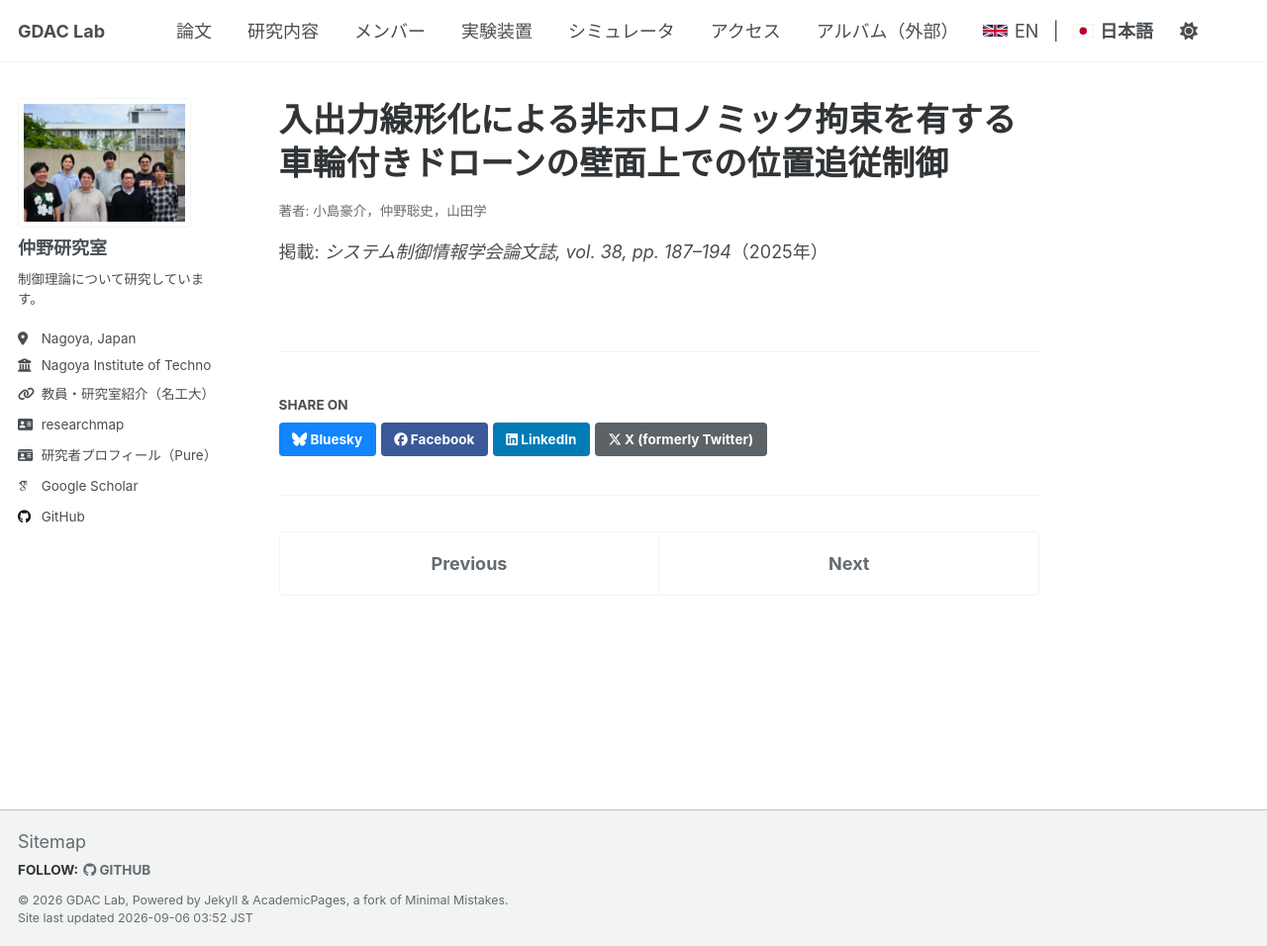
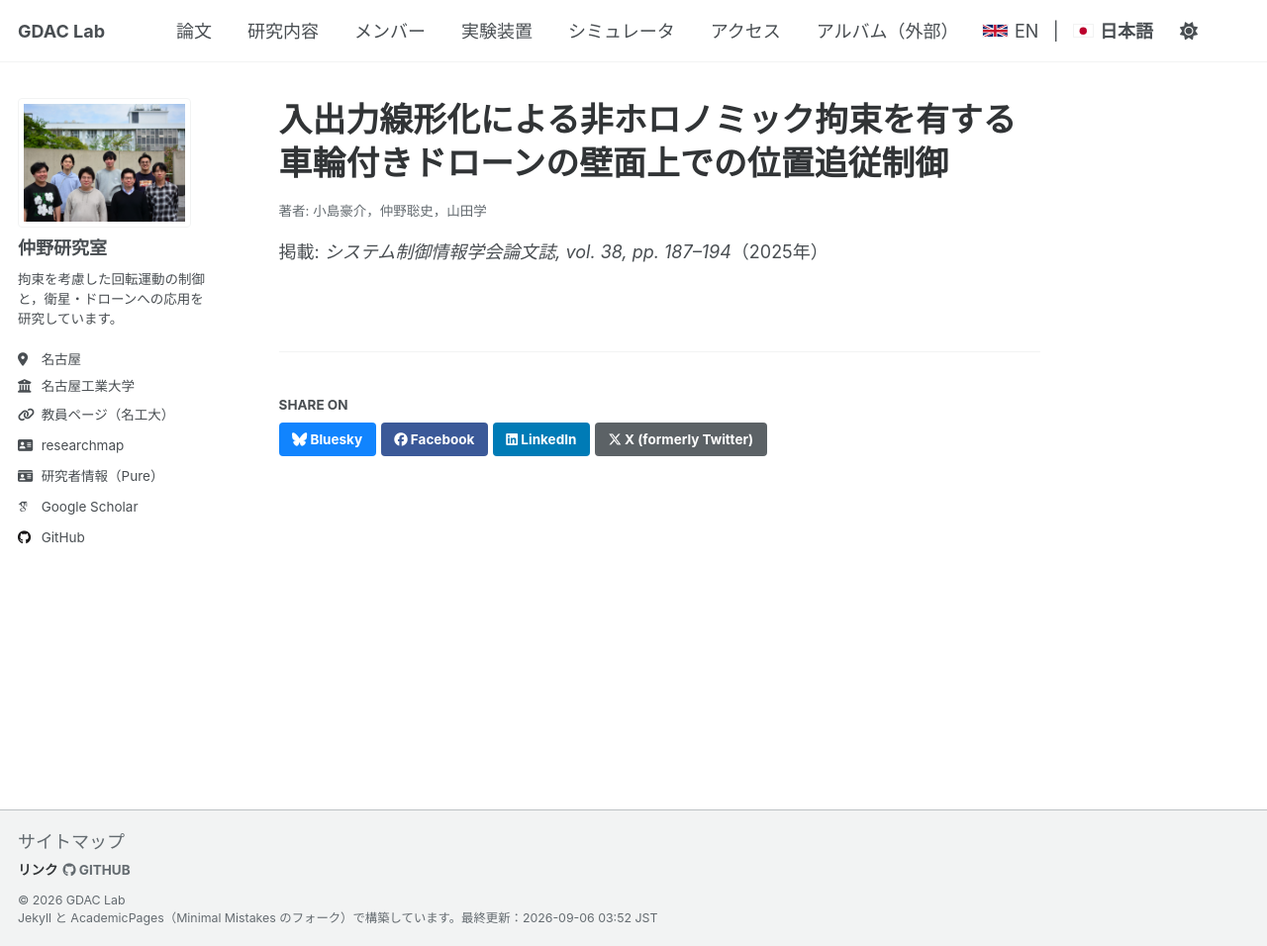
Before and after one commit to GDAC-Lab/gdac-lab.github.io, a Jekyll site: the page built from _publications/2025-09-01-rm-50028748.md, in a window 1280 px wide and 956 px high. Shown: the whole window at 99% size. Built offline with Jekyll 4.4.1, drawn with Linux system fonts in a browser that asks for light colours.

Commit message:
Localize the interface on Japanese pages
Sidebar location, employer, mail and link button; footer credits and
build stamp; the table-of-contents label; the revision date on the terms
page; the theme toggle's accessible name; the 研究内容 navigation label;
and the journal category label. Publication pages drop the previous/next
pager, which paged through records by date.

```diff
--- a/_config.yml
+++ b/_config.yml
@@ -29,9 +29,11 @@ author:
   name_ja          : "仲野研究室"
   pronouns         : # example: "she/her"
   bio              : "Geometric Dynamics, Autonomy, and Control Laboratory"
-  bio_ja           : "制御理論について研究しています。"
+  bio_ja           : "拘束を考慮した回転運動の制御と，衛星・ドローンへの応用を研究しています。"
   location         : "Nagoya, Japan"
+  location_ja      : "名古屋"
   employer         : "Nagoya Institute of Technology"
+  employer_ja      : "名古屋工業大学"
   uri              : "https://mcontrol.web.nitech.ac.jp/nakano/" # PI / lab intro (NITech)
   pure_url         : "https://pure.nitech.ac.jp/ja/persons/satoshi-nakano/" # PI profile (NITech Pure)
   # Email: plain `email` adds a mailto link in the sidebar. `email_image` is shown only on People (教員 block).
@@ -100,7 +102,7 @@ publication_category:
     title_ja: '著書'
   manuscripts:
     title: 'Journal Articles'
-    title_ja: '学術論文（掲載誌）'
+    title_ja: '学術雑誌論文'
   conferences:
     title: 'Conference Papers'
     title_ja: '会議論文'
--- a/_includes/author-profile.html
+++ b/_includes/author-profile.html
@@ -25,26 +25,26 @@
   </div>
 
   <div class="author__urls-wrapper">
-    <button class="btn btn--inverse">Follow</button>
+    <button class="btn btn--inverse">{% if page.lang == 'ja' %}リンク{% else %}Links{% endif %}</button>
     <ul class="author__urls social-icons">
       <!-- Font Awesome icons / Biographic information  -->
       {% if author.location %}
-        <li class="author__desktop"><i class="fas fa-fw fa-location-dot icon-pad-right" aria-hidden="true"></i>{{ author.location }}</li>
+        <li class="author__desktop"><i class="fas fa-fw fa-location-dot icon-pad-right" aria-hidden="true"></i>{% if page.lang == 'ja' and author.location_ja %}{{ author.location_ja }}{% else %}{{ author.location }}{% endif %}</li>
       {% endif %}
       {% if author.employer %}
-        <li class="author__desktop"><i class="fas fa-fw fa-building-columns icon-pad-right" aria-hidden="true"></i>{{ author.employer }}</li>
+        <li class="author__desktop"><i class="fas fa-fw fa-building-columns icon-pad-right" aria-hidden="true"></i>{% if page.lang == 'ja' and author.employer_ja %}{{ author.employer_ja }}{% else %}{{ author.employer }}{% endif %}</li>
       {% endif %}
       {% if author.uri %}
-        <li><a href="{{ author.uri }}" rel="noopener"><i class="fas fa-fw fa-link icon-pad-right" aria-hidden="true"></i>{% if page.lang == 'ja' %}教員・研究室紹介（名工大）{% else %}Faculty page (NITech){% endif %}</a></li>
+        <li><a href="{{ author.uri }}" rel="noopener"><i class="fas fa-fw fa-link icon-pad-right" aria-hidden="true"></i>{% if page.lang == 'ja' %}教員ページ（名工大）{% else %}Faculty page (NITech){% endif %}</a></li>
       {% endif %}
       {% if site.researchmap_url %}
         <li><a href="{{ site.researchmap_url }}" rel="noopener"><i class="fas fa-fw fa-address-card icon-pad-right" aria-hidden="true"></i>researchmap</a></li>
       {% endif %}
       {% if author.pure_url %}
-        <li><a href="{{ author.pure_url }}" rel="noopener"><i class="fa-solid fa-fw fa-id-card icon-pad-right" aria-hidden="true"></i>{% if page.lang == 'ja' %}研究者プロフィール（Pure）{% else %}Research profile (Pure){% endif %}</a></li>
+        <li><a href="{{ author.pure_url }}" rel="noopener"><i class="fa-solid fa-fw fa-id-card icon-pad-right" aria-hidden="true"></i>{% if page.lang == 'ja' %}研究者情報（Pure）{% else %}Research profile (Pure){% endif %}</a></li>
       {% endif %}
       {% if author.email %}
-        <li><a href="mailto:{{ author.email }}"><i class="fas fa-fw fa-envelope icon-pad-right" aria-hidden="true"></i>{{ site.data.ui-text[site.locale].email_label | default: "Email" }}</a></li>
+        <li><a href="mailto:{{ author.email }}"><i class="fas fa-fw fa-envelope icon-pad-right" aria-hidden="true"></i>{% if page.lang == 'ja' %}メール{% else %}{{ site.data.ui-text[site.locale].email_label | default: "Email" }}{% endif %}</a></li>
       {% endif %}
 
       <!-- Font Awesome and Academicons icons / Academic websites -->
--- a/_includes/footer.html
+++ b/_includes/footer.html
@@ -3,9 +3,7 @@
 {% if site.author.github or site.author.bitbucket or site.atom_feed.hide != true %}
 <div class="page__footer-follow">
   <ul class="social-icons">
-    {% if site.data.ui-text[site.locale].follow_label %}
-      <li><strong>{{ site.data.ui-text[site.locale].follow_label }}</strong></li>
-    {% endif %}
+    <li><strong>{% if page.lang == 'ja' %}リンク{% else %}{{ site.data.ui-text[site.locale].follow_label | default: "Follow:" }}{% endif %}</strong></li>
     {% if site.author.github %}
       <li><a href="https://github.com/{{ site.author.github }}"><i class="fab fa-github" aria-hidden="true"></i> GitHub</a></li>
     {% endif %}
@@ -20,7 +18,13 @@
 {% endif %}
 
 <div class="page__footer-copyright">
-  &copy; {{ site.time | date: '%Y' }} {{ site.name | default: site.title }}, {{ site.data.ui-text[site.locale].powered_by | default: "Powered by" }} <a href="https://jekyllrb.com" rel="nofollow">Jekyll</a> &amp; <a href="https://github.com/academicpages/academicpages.github.io">AcademicPages</a>, a fork of <a href="https://mademistakes.com/work/minimal-mistakes-jekyll-theme/" rel="nofollow">Minimal Mistakes</a>.<br />
   {%- comment -%} Build time in JST, so the live site can be checked against the deploy log. {%- endcomment -%}
-  Site last updated {{ "now" | date: '%s' | plus: 32400 | date: '%Y-%m-%d %H:%M' }} JST
+  {%- capture _built %}{{ "now" | date: '%s' | plus: 32400 | date: '%Y-%m-%d %H:%M' }} JST{% endcapture -%}
+  {%- if page.lang == 'ja' %}
+  &copy; {{ site.time | date: '%Y' }} {{ site.name | default: site.title }}<br />
+  <a href="https://jekyllrb.com" rel="nofollow">Jekyll</a> と <a href="https://github.com/academicpages/academicpages.github.io">AcademicPages</a>（<a href="https://mademistakes.com/work/minimal-mistakes-jekyll-theme/" rel="nofollow">Minimal Mistakes</a> のフォーク）で構築しています。最終更新：{{ _built }}
+  {%- else %}
+  &copy; {{ site.time | date: '%Y' }} {{ site.name | default: site.title }}. Built with <a href="https://jekyllrb.com" rel="nofollow">Jekyll</a> and <a href="https://github.com/academicpages/academicpages.github.io">AcademicPages</a>, a fork of <a href="https://mademistakes.com/work/minimal-mistakes-jekyll-theme/" rel="nofollow">Minimal Mistakes</a>.<br />
+  Last updated {{ _built }}
+  {%- endif %}
 </div>
--- a/_includes/footer/custom.html
+++ b/_includes/footer/custom.html
@@ -1,6 +1,6 @@
 <!-- start custom footer snippets -->
-
-<a href="/sitemap/">Sitemap</a>
+{% include base_path %}
+<a href="{{ base_path }}/sitemap/">{% if page.lang == 'ja' %}サイトマップ{% else %}Sitemap{% endif %}</a>
 
 {% comment %}
   MathJax / Plotly / Mermaid are large third-party bundles. They used to load on every
--- a/_includes/masthead.html
+++ b/_includes/masthead.html
@@ -59,7 +59,7 @@
           {%- endif -%}
           <li class="masthead__menu-item persist">{% if lang_is_ja %}<a href="{{ base_path }}{{ lang_url_en }}" class="masthead__lang-link">{% include lang-flag.html code="gb" %}EN</a><span class="masthead__lang-sep">|</span><span class="masthead__lang-current">{% include lang-flag.html code="jp" %}日本語</span>{% else %}<span class="masthead__lang-current">{% include lang-flag.html code="gb" %}EN</span><span class="masthead__lang-sep">|</span><a href="{{ base_path }}{{ lang_url_ja }}" class="masthead__lang-link">{% include lang-flag.html code="jp" %}日本語</a>{% endif %}</li>
           <li id="theme-toggle" class="masthead__menu-item persist tail">
-            <a role="button" aria-labelledby="theme-icon"><i id="theme-icon" class="fa-solid fa-sun" aria-hidden="true" title="toggle theme"></i></a>
+            <a role="button" aria-label="{% if page.lang == 'ja' %}表示テーマを切り替える{% else %}Toggle light and dark theme{% endif %}"><i id="theme-icon" class="fa-solid fa-sun" aria-hidden="true" title="{% if page.lang == 'ja' %}表示テーマの切り替え{% else %}Toggle theme{% endif %}"></i></a>
           </li>
         </ul>
         <ul class="hidden-links hidden"></ul>
--- a/_layouts/single.html
+++ b/_layouts/single.html
@@ -34,7 +34,8 @@ layout: default
             <p class="page__meta"><i class="fa fa-clock" aria-hidden="true"></i> {% include read-time.html %}</p>
           {% endif %}
         {% if page.modified %}
-          <p class="page__date"><strong><i class="fa fa-fw fa-calendar" aria-hidden="true"></i> {{ site.data.ui-text[site.locale].date_label | default: "Published:" }}</strong> <time datetime="{{ page.modified | date: "%Y-%m-%d" }}">{{ page.modified | date: "%B %d, %Y" }}</time></p>
+          {%- comment -%} `modified` is a revision date, so it is labelled as one; the Japanese pages get a Japanese date. {%- endcomment -%}
+          <p class="page__date"><strong><i class="fa fa-fw fa-calendar" aria-hidden="true"></i> {% if page.lang == 'ja' %}最終更新：{% else %}Last updated:{% endif %}</strong> <time datetime="{{ page.modified | date: "%Y-%m-%d" }}">{% if page.lang == 'ja' %}{{ page.modified | date: "%Y年%-m月%-d日" }}{% else %}{{ page.modified | date: "%B %-d, %Y" }}{% endif %}</time></p>
         {% endif %}
 
         {% if page.collection == 'teaching' %}
```
Also changed, not shown: other parts of _layouts/single.html (+2 -1 lines).
